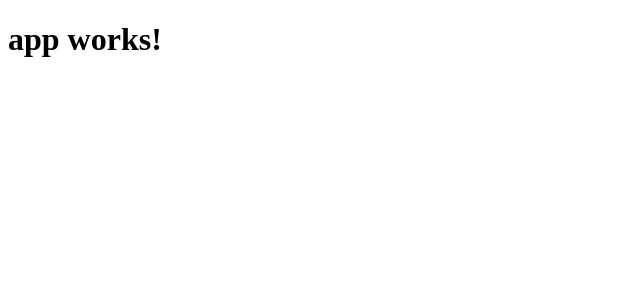
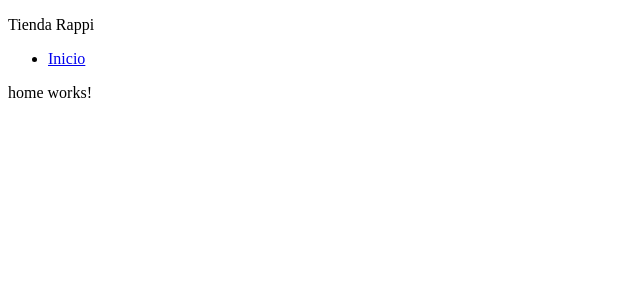
Before and after one commit to Jicaor/pruebarappi, an Angular app: page / in a window 1280 px wide. Shown: the top 300 px of the page, without its empty margins (0-640 px from the left). Built offline with nearby package versions, Linux system fonts and the light colour scheme.

Commit message:
Se crea el componente principal y se actualizan las rutas
- Se crea el homeComponent como componente principal
- Se importan las dependencias necesarias

```diff
--- a/src/app/app.component.html
+++ b/src/app/app.component.html
@@ -1,3 +1,13 @@
-<h1>
-  {{title}}
-</h1>
+<!-- Header -->
+<header id="header">
+  <p class="logo">Tienda Rappi</p>
+</header>
+
+<!-- Menu -->
+<nav id="menu">
+  <ul class="links">
+    <li><a routerLink="home">Inicio</a></li>
+  </ul>
+</nav>
+
+<router-outlet></router-outlet>
--- a/src/app/app.module.ts
+++ b/src/app/app.module.ts
@@ -2,17 +2,26 @@ import { BrowserModule } from '@angular/platform-browser';
 import { NgModule } from '@angular/core';
 import { FormsModule } from '@angular/forms';
 import { HttpModule } from '@angular/http';
+import { RouterModule, Routes } from '@angular/router';
 
 import { AppComponent } from './app.component';
+import { HomeComponent } from './home/home.component';
+
+const appRoutes: Routes = [
+  { path: 'home', component: HomeComponent },
+  { path: '**', component: HomeComponent }
+];
 
 @NgModule({
   declarations: [
-    AppComponent
+    AppComponent,
+    HomeComponent
   ],
   imports: [
     BrowserModule,
     FormsModule,
-    HttpModule
+    HttpModule,
+    RouterModule.forRoot(appRoutes)
   ],
   providers: [],
   bootstrap: [AppComponent]
--- /dev/null
+++ b/src/app/home/home.component.html
@@ -0,0 +1,3 @@
+<p>
+  home works!
+</p>
--- /dev/null
+++ b/src/app/home/home.component.ts
@@ -0,0 +1,15 @@
+import { Component, OnInit } from '@angular/core';
+
+@Component({
+  selector: 'app-home',
+  templateUrl: './home.component.html',
+  styleUrls: ['./home.component.css']
+})
+export class HomeComponent implements OnInit {
+
+  constructor() { }
+
+  ngOnInit() {
+  }
+
+}
```
Also changed, not shown: src/app/home/home.component.css (added), 1 other file (tests, documents, lock files or other folders).
